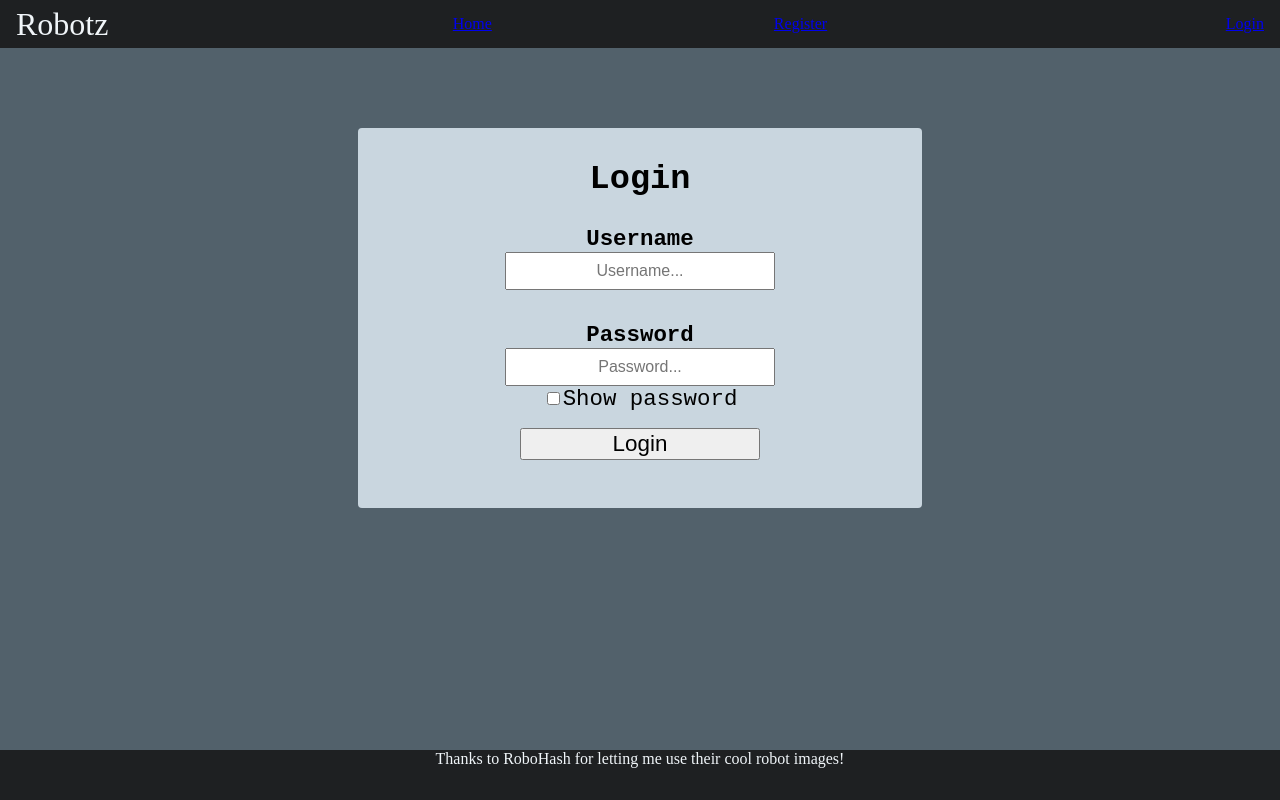
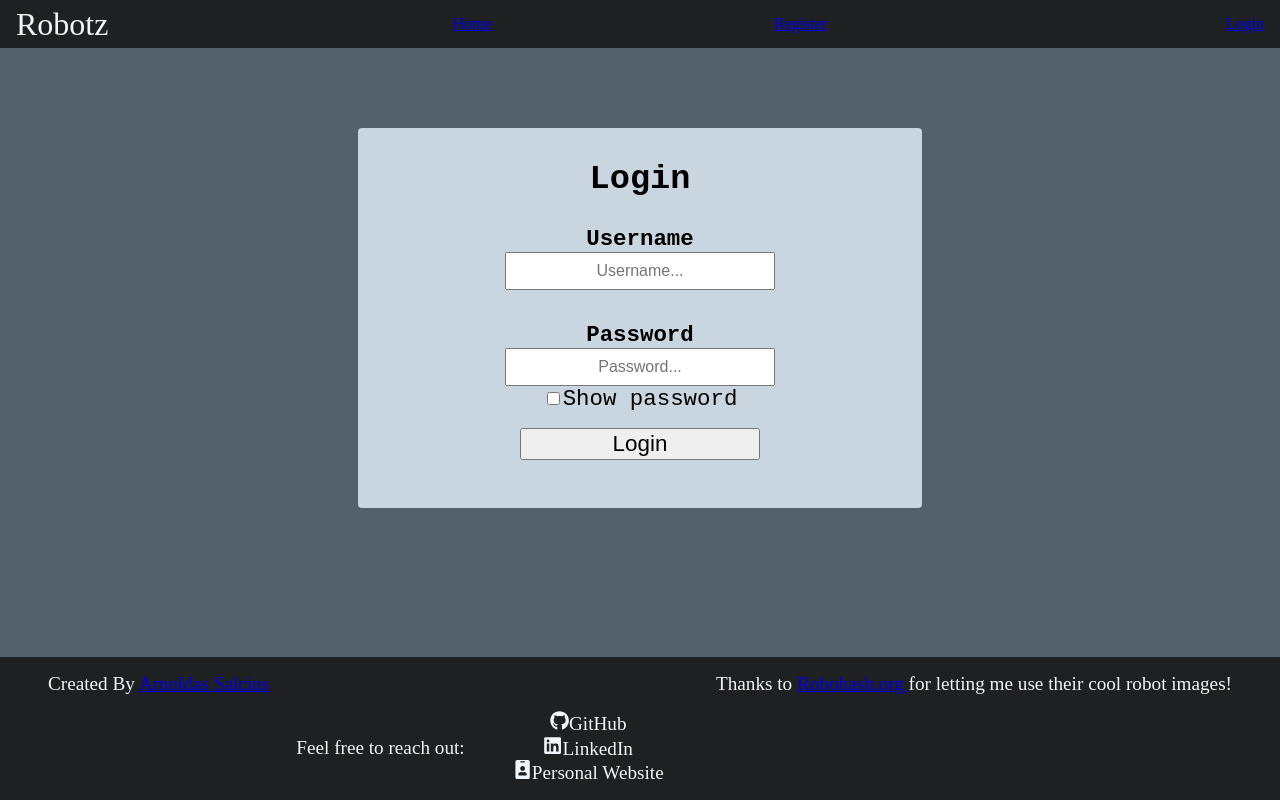
Before and after one commit to ArnoldSalcius/Robotz, a React (Create React App) app in the folder client/: page /login in a window 1280 px wide. Built offline with nearby package versions, Linux system fonts and the light colour scheme.

Commit message:
Added initial footer

```diff
--- a/client/src/components/Footer/Footer.css
+++ /dev/null
@@ -1,4 +0,0 @@
-footer {
-    min-height: 50px;
-    text-align: center;
-}
--- a/client/src/components/Footer/Footer.js
+++ b/client/src/components/Footer/Footer.js
@@ -1,9 +1,21 @@
 import React from 'react';
-import './Footer.css';
+import FooterContact from './FooterContact';
+
+import './Footer.scss';
 
 const Footer = () => {
     return (
-        <footer>Thanks to RoboHash for letting me use their cool robot images!</footer>
+        <footer className='footer'>
+            <div className='footer__about'>
+                <div className='footer__createdBy'>
+                    Created By <a href='#'>Arnoldas Salcius</a>
+                </div>
+                <div className='footer__extra'>
+                    Thanks to <a href='https://robohash.org/'>{' Robohash.org '}</a> for letting me use their cool robot images!
+                </div>
+            </div>
+            <FooterContact />
+        </footer>
     )
 }
 
--- /dev/null
+++ b/client/src/components/Footer/Footer.scss
@@ -0,0 +1,25 @@
+.footer {
+    text-align: center;
+    padding:1rem 0;
+    font-size: max(1.2rem, 1.3vh);
+    display: flex;
+    flex-direction: column;
+    gap: 1rem;
+
+    &__about {
+        margin: 0 3rem;
+        display: flex;
+        justify-content: space-between;
+    }
+
+    &__contact {
+        display: flex;
+        align-items: center;
+        gap: 5%;
+        justify-content: center;
+        padding-right: 25%;
+    }
+
+    // add media query
+
+}
--- /dev/null
+++ b/client/src/components/Footer/FooterContact.js
@@ -0,0 +1,30 @@
+import React from 'react';
+import { FaGithub, FaLinkedin, FaIdBadge } from 'react-icons/fa'
+
+
+const FooterContact = () => {
+    return (
+        <div className='footer__contact'>
+            <div className='footer__contactHeader'>
+                Feel free to reach out:
+            </div>
+            <div className='footer__contactsmth'>
+                <div className='footer__contactCell'>
+                    <FaGithub />
+                    <span>GitHub</span>
+                </div>
+                <div className='footer__contactCell'>
+                    <FaLinkedin />
+                    <span>LinkedIn</span>
+                </div>
+                <div className='footer__contactCell'>
+                    <FaIdBadge />
+                    <span>Personal Website</span>
+                </div>
+            </div>
+
+        </div>
+    )
+}
+
+export default FooterContact
--- a/client/src/components/RobotCard/RobotCard.css
+++ b/client/src/components/RobotCard/RobotCard.css
@@ -11,11 +11,12 @@ ul {
     text-align: center;
     background-color: #C9D6DF;
     color: black;
+    border-radius: 5px;
 }
 
 
 .robotImg > img {
-    max-width: 100%;
+    max-width: 75%;
     border: black solid 1px;
     background-color: dodgerblue;
 }
--- a/client/src/index.css
+++ b/client/src/index.css
@@ -21,7 +21,7 @@ html, body {
     padding: 0;
     background-color: var(--background-color);
     font-family: 'Courier New', monospace;
-
+    font-size: 16px;
 }
 
 
```
